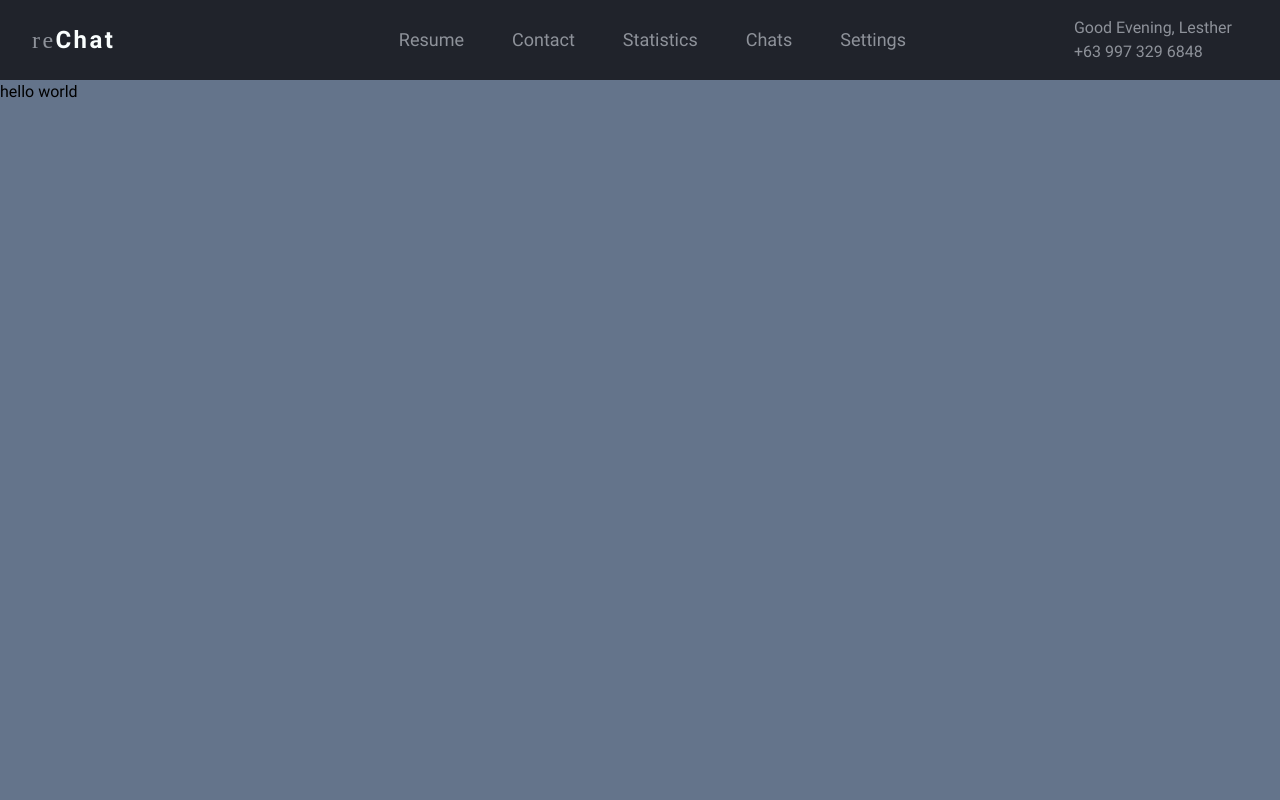
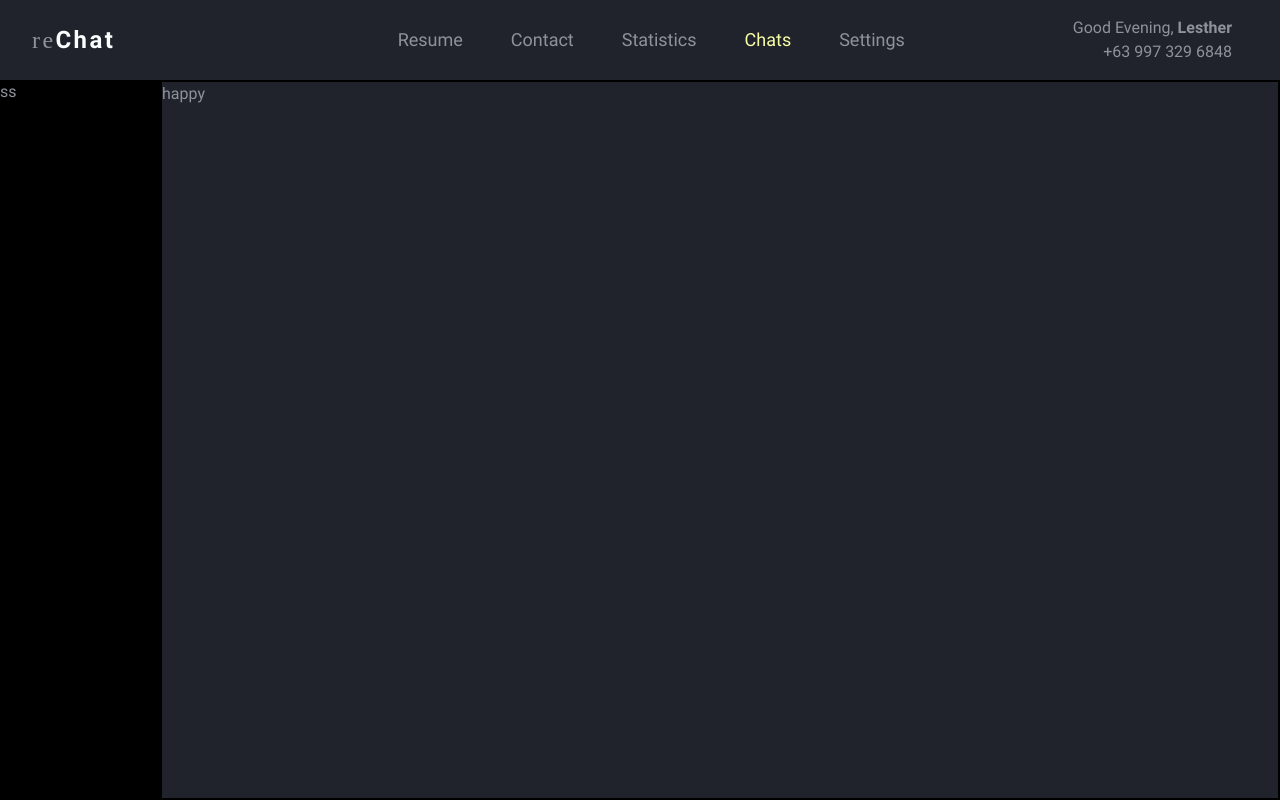
Before and after one commit to lestherbualan/reChat, an Angular app: page / in a window 1280 px wide. Built offline with nearby package versions, Linux system fonts and the light colour scheme; some icons are missing; a web font is replaced by a local one.

Commit message:
start sidebar

```diff
--- a/src/app/app.component.html
+++ b/src/app/app.component.html
@@ -1,55 +1,15 @@
 <div class="flex flex-col min-h-screen">
   <div class="bg-slate-200 flex-none h-20 text-[#8e929a]">
-    <div class="flex flex-row items-center h-full px-8 bg-[#20232b]">
-      <div class="brand pr-5">
-        <p class="roboto-medium text-2xl brand-name tracking-widest">re<span class="roboto-bold text-[#fbffff]">Chat</span></p>
+    <app-navbar></app-navbar>
+  </div>
+  <div class="bg-black text-[#8e929a] flex-1">
+    <div class="flex flex-row h-[calc(100vh-80px)]">
+      <div class="flex-none w-40">
+        ss
       </div>
-      <span class="m-auto"></span>
-      <ul class="inline-flex h-full">
-        <li class="inline-flex px-5 hover:cursor-pointer">
-          <i class="fa-light fa-file place-self-center mr-2 text-xl"></i>
-          <p class="place-self-center text-lg">Resume</p>
-        </li>
-        <li class="inline-flex px-5 hover:cursor-pointer">
-          <i class="fa-light fa-square-user place-self-center mr-2 text-xl"></i>
-          <p class="place-self-center text-lg">Contact</p>
-        </li>
-        <li class="inline-flex px-5 hover:cursor-pointer">
-          <i class="fa-light fa-chart-line-up place-self-center mr-2 text-xl"></i>
-          <p class="place-self-center text-lg">Statistics</p>
-        </li>
-        <li class="inline-flex px-5 hover:cursor-pointer">
-          <i class="fa-light fa-envelope-open-text place-self-center mr-2 text-xl"></i>
-          <p class="place-self-center text-lg">Chats</p>
-        </li>
-        <li class="inline-flex px-5 hover:cursor-pointer">
-          <i class="fa-light fa-grid-2 place-self-center mr-2 text-xl"></i>
-          <p class="place-self-center text-lg">Settings</p>
-        </li>
-      </ul>
-      <span class="mx-7"></span>
-      <ul class="inline-flex h-full">
-        <li class="inline-flex px-3">
-          <i class="fa-light fa-toggle-large-on text-3xl place-self-center"></i>
-        </li>
-        <li class="inline-flex px-3">
-          <i class="fa-light fa-square-phone text-3xl place-self-center"></i>
-        </li>
-        <li class="inline-flex px-3">
-          <i class="fa-light fa-bell text-2xl place-self-center"></i>
-        </li>
-      </ul>
-      <div class="user flex flex-row ml-5">
-        <div class="h-full flex flex-col place-self-center">
-          <p>Good Evening, Lesther</p>
-          <p>+63 997 329 6848</p>
-        </div>
-        <span class="mx-2"></span>
-        <div class="place-self-center">
-          <i class="fa-light fa-user-secret text-4xl"></i>
-        </div>
+      <div class="bg-[#20232b] flex-1 border-2 border-black">
+        happy
       </div>
     </div>
   </div>
-  <div class="bg-slate-500 flex-1">hello world</div>
 </div>
--- a/src/app/app.module.ts
+++ b/src/app/app.module.ts
@@ -3,10 +3,12 @@ import { BrowserModule } from '@angular/platform-browser';
 
 import { AppRoutingModule } from './app-routing.module';
 import { AppComponent } from './app.component';
+import { NavbarComponent } from './components/navbar/navbar.component';
 
 @NgModule({
   declarations: [
-    AppComponent
+    AppComponent,
+    NavbarComponent
   ],
   imports: [
     BrowserModule,
--- /dev/null
+++ b/src/app/components/navbar/navbar.component.html
@@ -0,0 +1,50 @@
+<div class="flex flex-row items-center h-full px-8 bg-[#20232b]">
+    <div class="brand pr-5">
+      <p class="roboto-medium text-2xl brand-name tracking-widest">re<span class="roboto-bold text-[#fbffff]">Chat</span></p>
+    </div>
+    <span class="m-auto"></span>
+    <ul class="inline-flex h-full">
+      <li class="inline-flex px-5 hover:cursor-pointer">
+        <i class="fa-light fa-file place-self-center mr-2 text-xl"></i>
+        <p class="place-self-center text-lg">Resume</p>
+      </li>
+      <li class="inline-flex px-5 hover:cursor-pointer">
+        <i class="fa-light fa-square-user place-self-center mr-2 text-xl"></i>
+        <p class="place-self-center text-lg">Contact</p>
+      </li>
+      <li class="inline-flex px-5 hover:cursor-pointer">
+        <i class="fa-light fa-chart-line-up place-self-center mr-2 text-xl"></i>
+        <p class="place-self-center text-lg">Statistics</p>
+      </li>
+      <li class="inline-flex px-5 hover:cursor-pointer text-[#f9fea6]">
+        <i class="fa-light fa-envelope-open-text place-self-center mr-2 text-xl"></i>
+        <p class="place-self-center text-lg">Chats</p>
+      </li>
+      <li class="inline-flex px-5 hover:cursor-pointer">
+        <i class="fa-light fa-grid-2 place-self-center mr-2 text-xl"></i>
+        <p class="place-self-center text-lg">Settings</p>
+      </li>
+    </ul>
+    <span class="mx-7"></span>
+    <ul class="inline-flex h-full">
+      <li class="inline-flex px-3 hover:cursor-pointer">
+        <i class="fa-light fa-toggle-large-on text-4xl place-self-center text-[#5852d6]"></i>
+      </li>
+      <li class="inline-flex px-3 hover:cursor-pointer">
+        <i class="fa-light fa-square-phone text-3xl place-self-center"></i>
+      </li>
+      <li class="inline-flex px-3 hover:cursor-pointer">
+        <i class="fa-light fa-bell text-2xl place-self-center"></i>
+      </li>
+    </ul>
+    <div class="user flex flex-row ml-5 hover:cursor-pointer">
+      <div class="h-full flex flex-col place-self-center place-items-end">
+        <p>Good Evening, <span class="roboto-bold">Lesther</span></p>
+        <p>+63 997 329 6848</p>
+      </div>
+      <span class="mx-2"></span>
+      <div class="place-self-center">
+        <i class="fa-light fa-user-secret text-4xl"></i>
+      </div>
+    </div>
+  </div>
--- /dev/null
+++ b/src/app/components/navbar/navbar.component.ts
@@ -0,0 +1,15 @@
+import { Component, OnInit } from '@angular/core';
+
+@Component({
+  selector: 'app-navbar',
+  templateUrl: './navbar.component.html',
+  styleUrls: ['./navbar.component.css']
+})
+export class NavbarComponent implements OnInit {
+
+  constructor() { }
+
+  ngOnInit(): void {
+  }
+
+}
```
Also changed, not shown: src/app/components/navbar/navbar.component.css (added), 1 other file (tests, documents, lock files or other folders).
